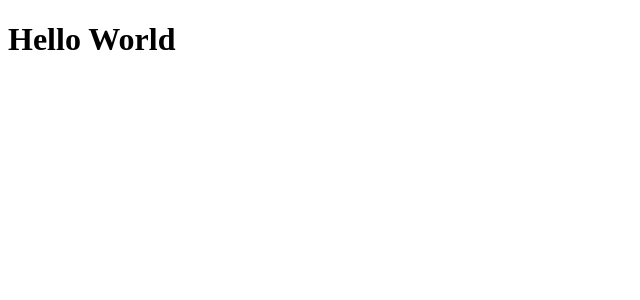
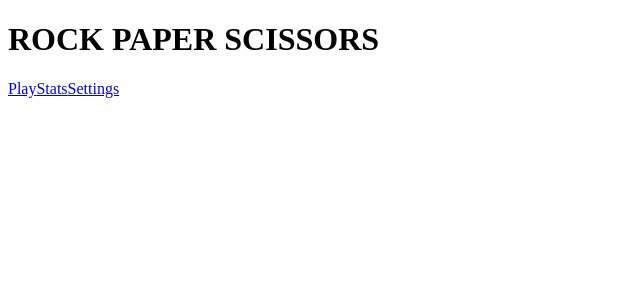
Before and after one commit to Vieraaaas/rock-paper-scissors, a Vue app: page / in a window 1280 px wide. Before the commit this address had no page. Shown: the top 300 px of the page, without its empty margins (0-640 px from the left). Built offline with nearby package versions, Linux system fonts and the light colour scheme.

Commit message:
feat: create start page

```diff
--- a/src/App.vue
+++ b/src/App.vue
@@ -1,3 +1,3 @@
 <template>
-  <h1>Hello World</h1>
+  <router-view />
 </template>
--- a/src/router/index.js
+++ b/src/router/index.js
@@ -1,8 +1,16 @@
 import { createRouter, createWebHistory } from 'vue-router'
+
+import StartView from '@/views/StartView.vue'
 
 const router = createRouter({
   history: createWebHistory(import.meta.env.BASE_URL),
-  routes: []
+  routes: [
+    {
+      path: '/',
+      name: 'Start',
+      component: StartView
+    }
+  ]
 })
 
 export default router
--- /dev/null
+++ b/src/views/StartView.vue
@@ -0,0 +1,8 @@
+<template>
+  <h1>ROCK PAPER SCISSORS</h1>
+  <main>
+    <router-link>Play</router-link>
+    <router-link>Stats</router-link>
+    <router-link>Settings</router-link>
+  </main>
+</template>
```
